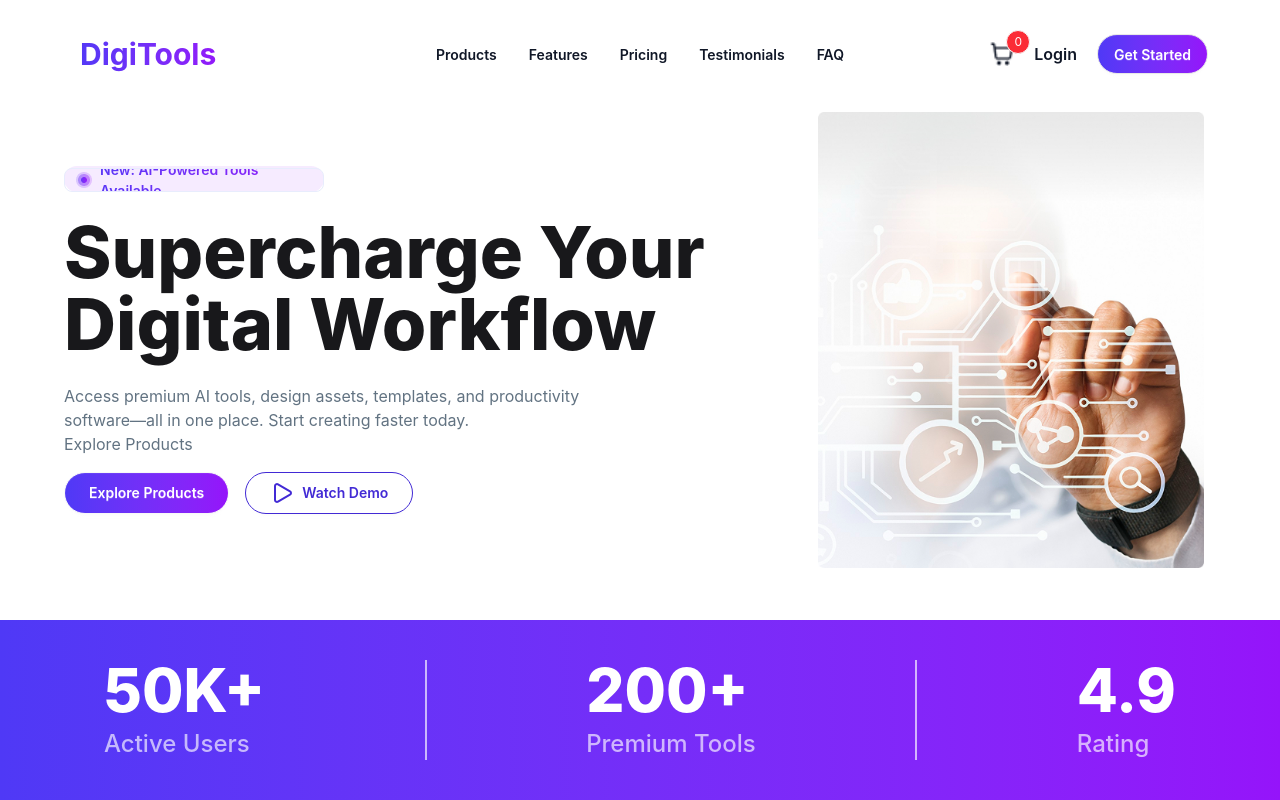
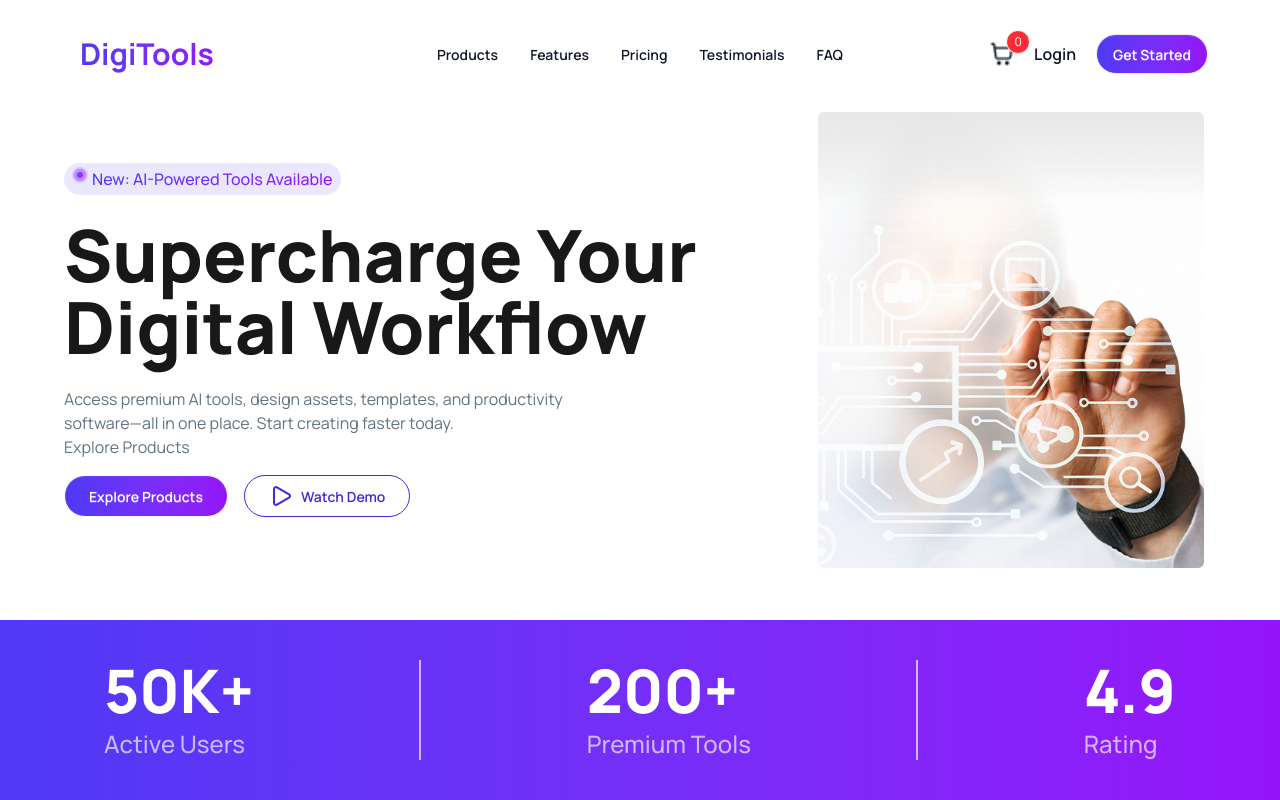
Before and after one commit to pritam-b-dev/DigiTools, a React (Vite) app: page / in a window 1280 px wide. Shown: the top 800 px of the page. Built offline with nearby package versions, Linux system fonts and the light colour scheme.

Commit message:
JoinUs component designed.

```diff
--- a/src/App.jsx
+++ b/src/App.jsx
@@ -7,6 +7,7 @@ import Banner from "./Components/Banner";
 import Dashboard from "./Components/Dashboard";
 import Process from "./Components/Process";
 import Pricing from "./Components/Pricing";
+import JoinUs from "./Components/JoinUs";
 
 const getProducts = async () => {
   const res = await fetch("/products.json");
@@ -60,6 +61,7 @@ function App() {
       {activeTab === "cart" && <Cart carts={carts} setCarts={setCarts}></Cart>}
       <Process></Process>
       <Pricing></Pricing>
+      <JoinUs></JoinUs>
     </>
   );
 }
--- a/src/Components/Banner.jsx
+++ b/src/Components/Banner.jsx
@@ -7,12 +7,16 @@ const Banner = () => {
       <div className="flex justify-between max-w-6xl mx-auto mb-10 items-center">
         <div className="space-y-4">
           <div className="space-y-6">
-            <div className="bg-[#9614fa15] w-65 rounded-full ">
-              <div className="badge badge-soft badge-primary font-semibold bg-linear-to-r from-[#4F39F6] to-[#9514FA] bg-clip-text text-transparent">
-                <img className="animate-pulse" src="/circle.png" alt="" />
+            <button className=" flex px-2 py-1 gap-1 rounded-full bg-[#4f39f61d]">
+              <img
+                className="animate-pulse object-contain"
+                src="/circle.png"
+                alt=""
+              />
+              <span className=" bg-linear-to-r from-[#4F39F6] to-[#9514FA] bg-clip-text text-transparent font-medium">
                 New: AI-Powered Tools Available
-              </div>
-            </div>
+              </span>
+            </button>
             <h1 className="text-7xl font-extrabold">
               Supercharge Your <br /> Digital Workflow
             </h1>
--- /dev/null
+++ b/src/Components/JoinUs.jsx
@@ -0,0 +1,35 @@
+import React from "react";
+
+const JoinUs = () => {
+  return (
+    <>
+      <div className="bg-linear-to-r from-[#4F39F6] to-[#9514FA] py-20">
+        <div className="max-w-6xl mx-auto text-center space-y-5">
+          <h1 className="font-extrabold text-5xl text-white">
+            Ready to Transform Your Workflow?
+          </h1>
+          <p className="text-[#ffffffbb]">
+            Join thousands of professionals who are already using Digitools to
+            work smarter. <br />
+            Start your free trial today.
+          </p>
+          <div>
+            <button className="btn btn-ghost rounded-full bg-white mr-4">
+              <span className=" bg-linear-to-r from-[#4F39F6] to-[#9514FA] bg-clip-text text-transparent font-bold">
+                Explore Products
+              </span>
+            </button>
+            <button className="btn btn-ghost border border-white rounded-full px-8 bg-transparent text-white">
+              View Pricing
+            </button>
+          </div>
+          <p className="text-[#ffffffbb]">
+            14-day free trial • No credit card required • Cancel anytime
+          </p>
+        </div>
+      </div>
+    </>
+  );
+};
+
+export default JoinUs;
--- a/src/index.css
+++ b/src/index.css
@@ -1,2 +1,7 @@
+@import url("https://fonts.googleapis.com/css2?family=Manrope:wght@200..800&display=swap");
 @import "tailwindcss";
 @plugin "daisyui";
+
+* {
+  font-family: "Manrope", sans-serif;
+}
```
